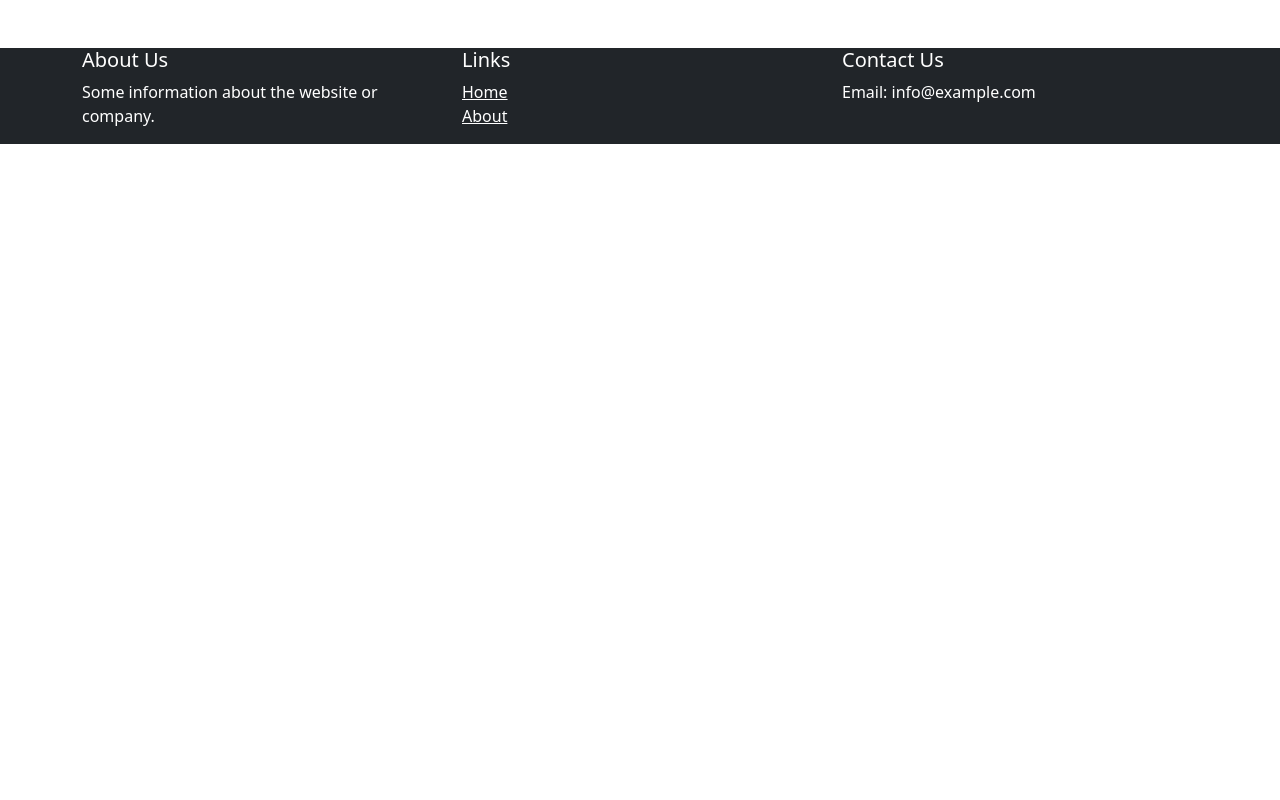
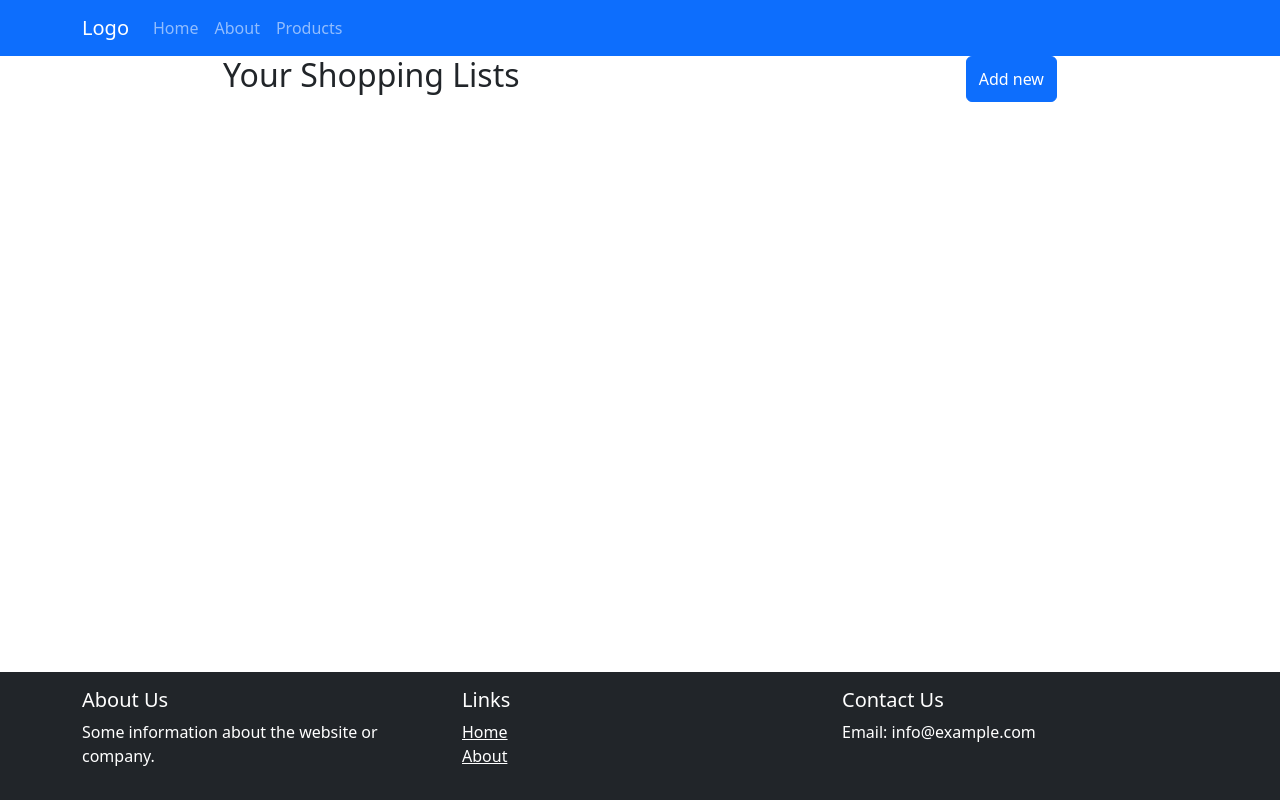
Before and after one commit to neuefische/java-coffee-beans-teamproject-1, a React (Vite) app in the folder frontend/: page / in a window 1280 px wide. Built offline with nearby package versions, Linux system fonts and the light colour scheme.

Commit message:
Header, Footer, ListGroup Component created

```diff
--- a/frontend/src/App.tsx
+++ b/frontend/src/App.tsx
@@ -1,5 +1,5 @@
 import Home from "./components/Home.tsx";
-
+import "./styles/List.css"
 function App() {
   return (
     <>
--- a/frontend/src/components/Footer.tsx
+++ b/frontend/src/components/Footer.tsx
@@ -2,7 +2,7 @@ import {Col, Container, Row} from "react-bootstrap";
 
 const Footer = () => {
     return (<>
-            <footer className="bg-dark text-white mt-5">
+            <footer className="bg-dark text-white mt-auto py-3">
                 <Container>
                     <Row>
                         <Col md={4}>
--- /dev/null
+++ b/frontend/src/components/Header.tsx
@@ -0,0 +1,20 @@
+import Container from 'react-bootstrap/Container';
+import Nav from 'react-bootstrap/Nav';
+import Navbar from 'react-bootstrap/Navbar';
+
+const Header =()=>{
+    return <>
+    <Navbar bg="primary" data-bs-theme="dark">
+        <Container>
+            <Navbar.Brand href="#home">Logo</Navbar.Brand>
+            <Nav className="me-auto">
+                <Nav.Link href="#home">Home</Nav.Link>
+                <Nav.Link href="#about">About</Nav.Link>
+                <Nav.Link href="#products">Products</Nav.Link>
+            </Nav>
+        </Container>
+    </Navbar>
+    </>
+}
+
+export default Header;
--- a/frontend/src/components/Home.tsx
+++ b/frontend/src/components/Home.tsx
@@ -1,8 +1,14 @@
 import Footer from "./Footer.tsx";
+import Header from "./Header.tsx";
+import ListGroup from "./ListGroup.tsx";
 
-const Home =()=>{
-    return(<>
-    <Footer/>
+const Home = () => {
+    return (<>
+        <div className="d-flex flex-column min-vh-100">
+            <Header/>
+            <ListGroup/>
+            <Footer/>
+        </div>
     </>)
 }
 
--- /dev/null
+++ b/frontend/src/components/ListGroup.tsx
@@ -0,0 +1,11 @@
+import {Button} from "react-bootstrap";
+
+const ListGroup = () => {
+    return (<>
+        <div className="list-group-header">
+            <h2> Your Shopping Lists </h2>
+            <Button>Add new</Button>
+        </div>
+    </>)
+}
+export default ListGroup;
--- /dev/null
+++ b/frontend/src/styles/List.css
@@ -0,0 +1,5 @@
+.list-group-header{
+    display: flex;
+    justify-content: space-around;
+
+}
```
